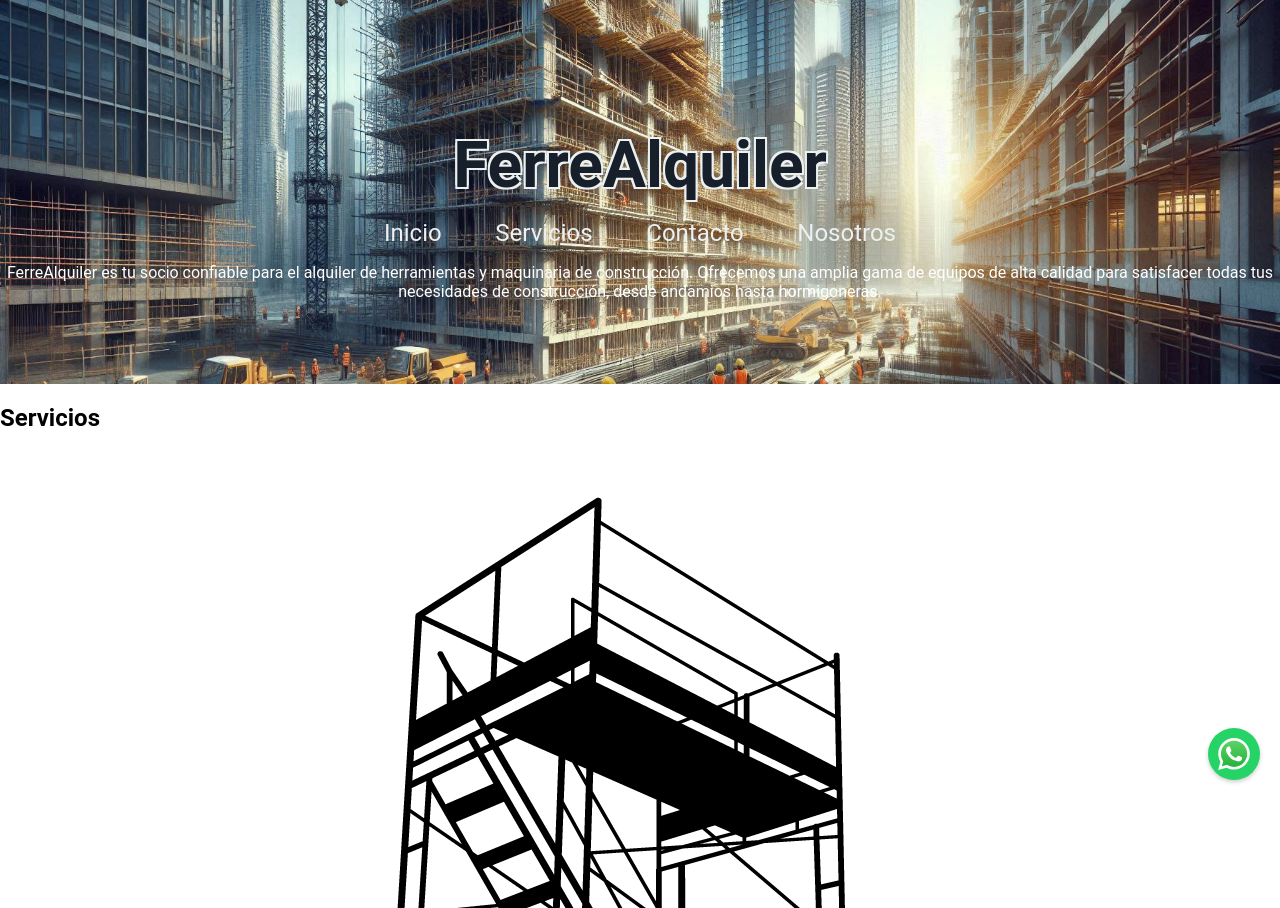
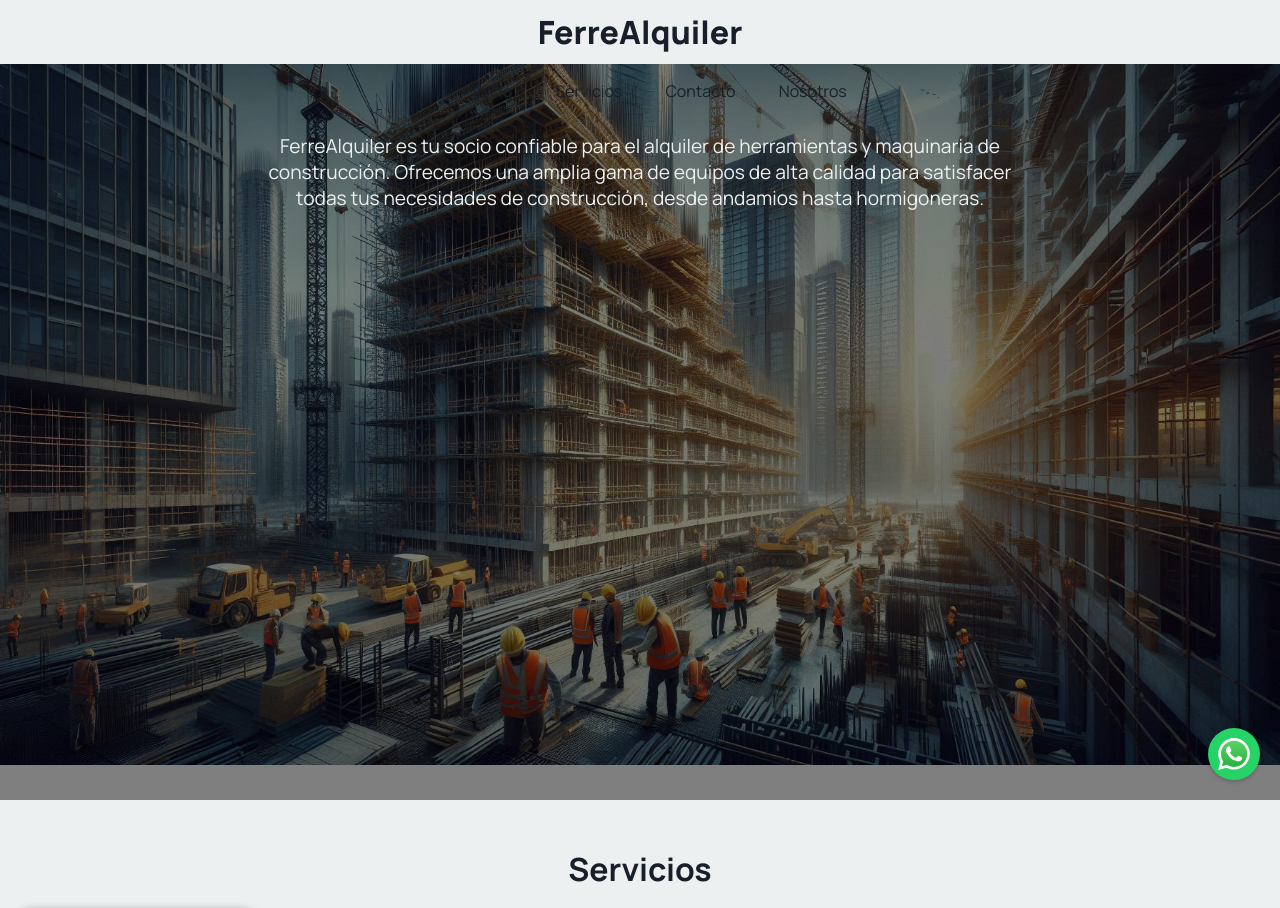
Before and after one commit to Zuckmantra/ferreAlquiler, a plain HTML site: page index.html in a window 1280 px wide. Shown: the top 908 px of the page. Drawn offline with Linux system fonts and the light colour scheme.

Commit message:
Mejoras Visuales

```diff
--- a/styles.css
+++ b/styles.css
@@ -2,50 +2,164 @@
     --color-primario: rgb(236,240,241);
     --color-secundario: rgb(23,32,42);
     --color-terciario: rgb(241,196,15);
+    --primer-mezcla: color-mix(in srgb, var(--color-primario) 80%, var(--color-secundario) 20%);
 
 }
 
 body{
-    font-family: 'Roboto', sans-serif;
-    margin: 0px;
+    font-family: 'Manrope', sans-serif;
+    margin: 0;
     padding: 0px;
 }
 
-h1{
-    font-size: 4em;
+/*Header o encabezado*/
+header{
+    background-color: var(--color-primario);
     color: var(--color-secundario);
-    text-shadow:
-    -2px -2px 0 var(--color-primario),  /* Sombra superior izquierda */
-    2px -2px 0 var(--color-primario),   /* Sombra superior derecha */
-    -2px 2px 0 var(--color-primario),   /* Sombra inferior izquierda */
-    2px 2px 0 var(--color-primario);    /* Sombra inferior derecha */
-    margin: 0px;
-    padding-top: 10vw;
+    padding: 10px 20px;
+    display: flex;
+    justify-content: space-around;
+    align-items: center;
+}
+
+header h1{
+    font-size: 2em;
+    font-weight: 800;
+    margin: 0;
+}
+
+nav ul li{
+    margin: 0 10px;
+    display: inline;
+
+}
+
+
+nav ul li a {
+    color: var(--color-secundario);
+    text-decoration: none;
+    font-size: 1rem;
+    transition: color 0.5s;
+    padding: 0 10px;
+    border-radius: 20px;
+}
+
+nav ul li a:hover {
+    background-color: var(--color-secundario);
+    color: var(--color-primario);
+}
+
+/* Barra fija al hacer scroll */
+
+header {
+    position: static;
+    z-index: 5000;
 }
 
 .encabezado{
-    background: no-repeat  center/100% url(imagenes/construccion.jpeg) ;
-    color: #fff;
+    background: linear-gradient(rgba(0, 0, 0, 0.5), rgba(0, 0, 0, 0.5)),  no-repeat  center/100% url(imagenes/construccion.jpeg);
     text-align: center;
-    height: 30vw;
+    height: 100vh;
+    width: 100%;
 
-    nav{
-        margin: 0 30%;
-    }
 
-    nav > ul{
-        display: flex;
-        justify-content: space-between;
-        padding: 0px;
-        list-style: none;
-
-        li > a {
-            color: var(--color-primario);
-            font-size: 1.5em;
-            text-decoration: none;
-        }
+    p{
+        font-size: 1.2em;
+        margin: 0;
+        padding: 15px 20%;
+        color: var(--color-primario);
     }
 }
+
+/*Main o Cuerpo de la pagina*/
+
+#services{
+    background-color: var(--color-primario);
+    padding: 20px;
+    text-align: center;
+}
+
+#services h2{
+    color: var(--color-secundario);
+    font-size: 2em;
+    margin-bottom: 20px;
+
+}
+
+.contenedor{
+    display: flex;
+    flex-wrap: nowrap;
+    justify-content: center;
+    gap: 20px;
+}
+
+.recuadro{
+    border: 2px solid var(--primer-mezcla);
+    border-radius: 10px;
+    width: 200px;
+    padding: 15px;
+    text-align: center;
+    background-color: var(--color-primario);
+    box-shadow: 0 0 10px rgba(0, 0, 0, 0.4);
+    transition: transform 0.2s ease, box-shadow 0.2s ease;
+}
+
+.recuadro img{
+    max-width: 100%;
+    height: auto;
+    margin-bottom: 10px;
+}
+
+.recuadro span{
+    font-size: 1.1em;
+    color: var(--color-secundario);
+}
+
+.recuadro:hover{
+    transform: scale(1.05);
+    box-shadow: 0 8px 12px rgba(0, 0, 0, 0.2);
+}
+
+
+
+
+
+
+
+
+
+
+
+
+
+
+
+
+
+
+
+
+
+
+
+
+/*
+
+
+.recuadro span {
+    font-size: 1.1em;
+    color: #555;
+}
+
+.recuadro:hover {
+    transform: scale(1.05);
+    box-shadow: 0 8px 12px rgba(0, 0, 0, 0.2);
+} */
+
+
+
+
+
 .whatsapp-button {
     position: fixed;
     bottom: 20px;
```
